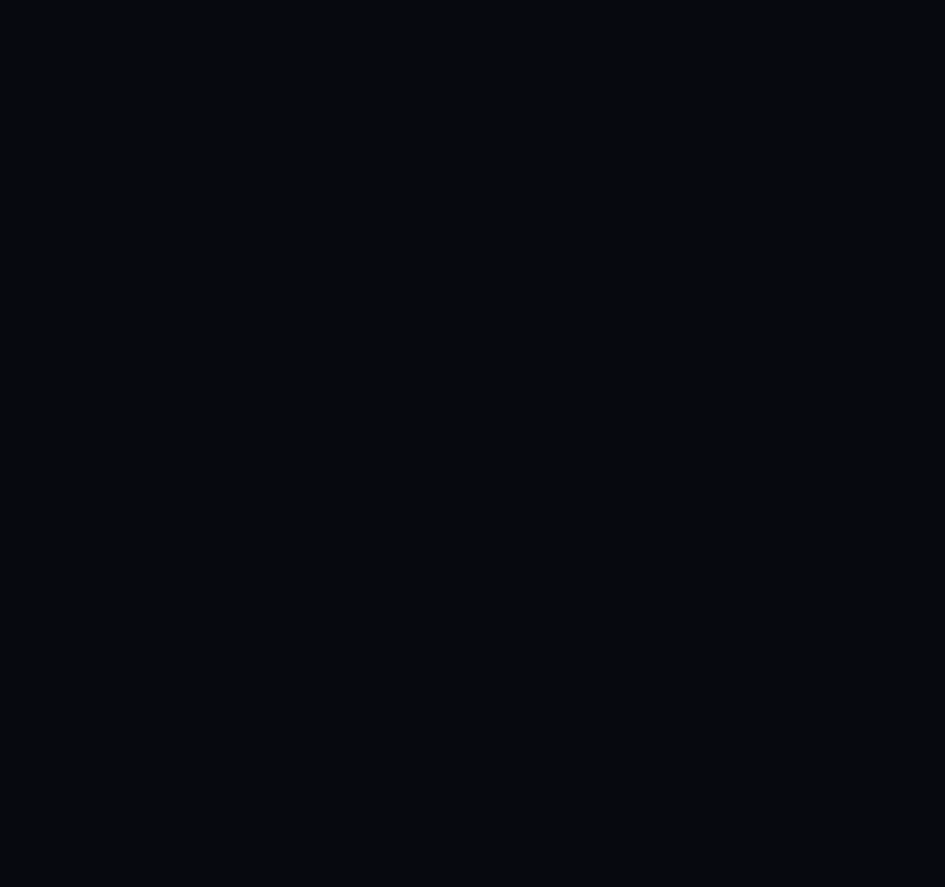
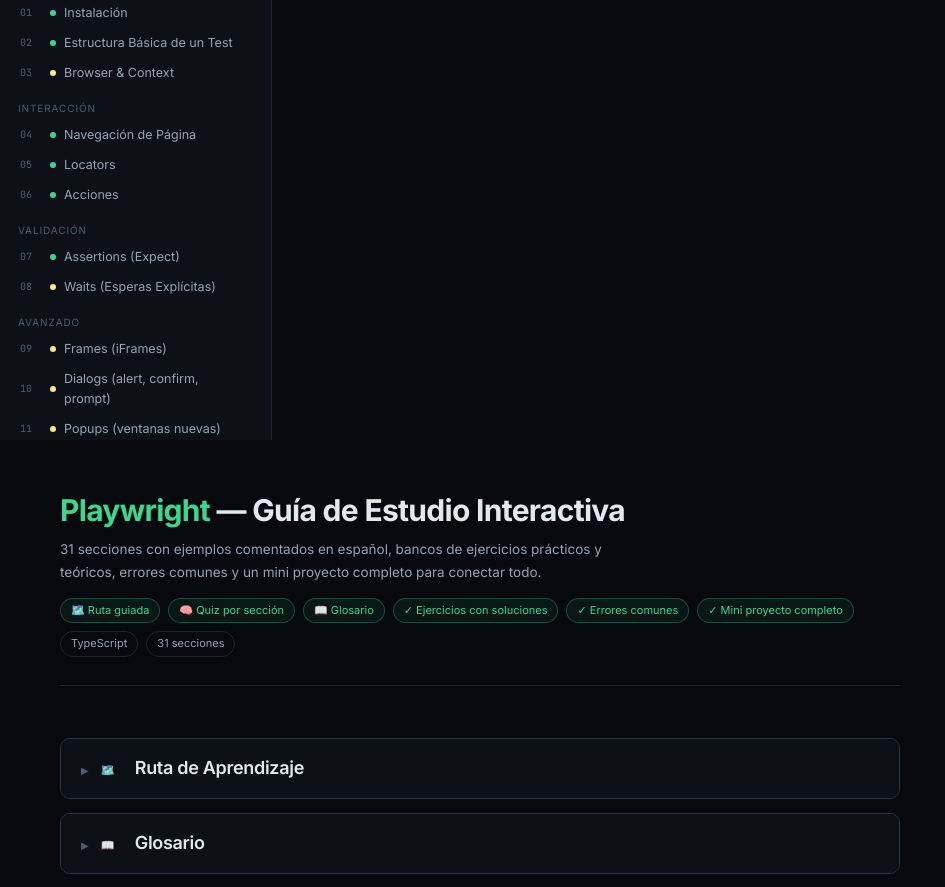
Before and after one commit to gache/playwright-guia-interactiva, a React (Vite) app: page / in a window 1280 px wide. Shown: the part 360-1247 px from the top of the page, without its empty margins (0-945 px from the left). Before the commit the page ends 800 px from the top, so only its background shows below. Built offline with nearby package versions, Linux system fonts and the light colour scheme.

Commit message:
feat: wire up App with sidebar, roadmap, glossary, and all sections

```diff
--- a/src/App.tsx
+++ b/src/App.tsx
@@ -1,3 +1,79 @@
+import { useMemo } from 'react';
+import { Sidebar } from './components/Sidebar';
+import { SectionView } from './components/Section';
+import { Roadmap } from './components/Roadmap';
+import { Glossary } from './components/Glossary';
+import { useProgress } from './hooks/useProgress';
+import { useScrollProgress } from './hooks/useScrollProgress';
+import { useActiveSection } from './hooks/useActiveSection';
+import { sections } from './data/sections';
+import { roadmapStages } from './data/roadmap';
+import { glossaryTerms } from './data/glossary';
+
+const QUIZ_TOTAL = 29;
+
 export default function App() {
-  return <div>Playwright Guide</div>;
+  const { visited, quizAnswers, markVisited, recordAnswer } = useProgress();
+  const scrollPct = useScrollProgress();
+  const sectionIds = useMemo(() => ['ruta', 'glosario', ...sections.map(s => s.id)], []);
+  const activeId = useActiveSection(sectionIds);
+  const quizAnsweredCount = Object.keys(quizAnswers).filter(id => /^s\d+$/.test(id)).length;
+
+  return (
+    <>
+      <div id="progress" style={{ width: `${scrollPct}%` }} />
+      <Sidebar
+        sections={sections}
+        activeId={activeId}
+        visited={visited}
+        quizAnsweredCount={quizAnsweredCount}
+        quizTotal={QUIZ_TOTAL}
+      />
+      <main>
+        <header className="page-head">
+          <h1>
+            <em>Playwright</em> — Guía de Estudio Interactiva
+          </h1>
+          <p>
+            31 secciones con ejemplos comentados en español, bancos de ejercicios prácticos y teóricos, errores
+            comunes y un mini proyecto completo para conectar todo.
+          </p>
+          <div className="chips">
+            <span className="chip g">🗺️ Ruta guiada</span>
+            <span className="chip g">🧠 Quiz por sección</span>
+            <span className="chip g">📖 Glosario</span>
+            <span className="chip g">✓ Ejercicios con soluciones</span>
+            <span className="chip g">✓ Errores comunes</span>
+            <span className="chip g">✓ Mini proyecto completo</span>
+            <span className="chip">TypeScript</span>
+            <span className="chip">31 secciones</span>
+          </div>
+        </header>
+
+        <details className="section meta" id="ruta">
+          <summary className="sec-head">
+            <span className="sec-num">🗺️</span>
+            <h2 className="sec-title">Ruta de Aprendizaje</h2>
+          </summary>
+          <div className="sec-body">
+            <Roadmap stages={roadmapStages} />
+          </div>
+        </details>
+
+        <details className="section meta" id="glosario">
+          <summary className="sec-head">
+            <span className="sec-num">📖</span>
+            <h2 className="sec-title">Glosario</h2>
+          </summary>
+          <div className="sec-body">
+            <Glossary terms={glossaryTerms} />
+          </div>
+        </details>
+
+        {sections.map(s => (
+          <SectionView key={s.id} data={s} quizAnswers={quizAnswers} onToggleOpen={markVisited} onAnswer={recordAnswer} />
+        ))}
+      </main>
+    </>
+  );
 }
```
Also changed, not shown: src/test/setup.ts (+10 -0 lines), 1 other file (tests, documents, lock files or other folders).
